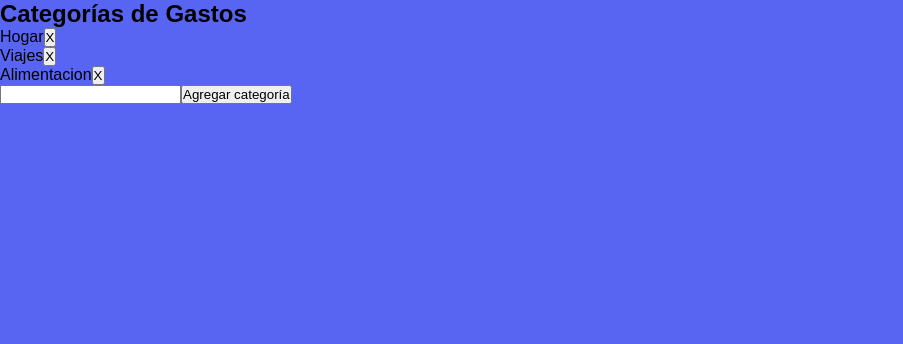
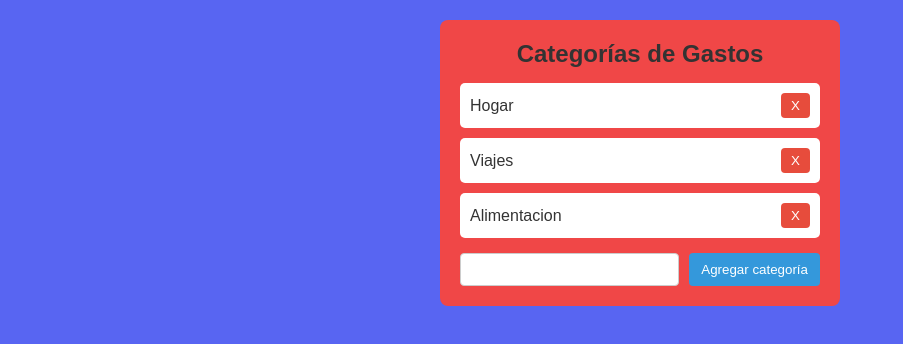
Before and after one commit to Ch31ios/Finance_app, a React (Vite) app: page /category-manager in a window 1280 px wide. Shown: the top 344 px of the page, without its empty margins (0-903 px from the left). Built offline with nearby package versions, Linux system fonts and the light colour scheme.

Commit message:
Agregando estilos a las paginas Category y analisis

```diff
--- a/src/pages/Analysis/Analysis.scss
+++ b/src/pages/Analysis/Analysis.scss
@@ -1,12 +1,44 @@
 .analysis {
-    width: 100%;
-    gap: 10px;
-    display: flex;
-    flex-direction: column;
+  width: 100%;
+  max-width: 500px;
+  margin: 20px auto;
+  padding: 20px;
+  background-color: #e6e9f7;
+  border-radius: 10px;
+  font-family: Arial, sans-serif;
+  color: #333;
+
+  h2, h3 {
+    text-align: center;
+    margin-bottom: 15px;
+    color: #2c3e50;
+  }
+
+  .summary {
+    background-color: #ffffff;
+    padding: 15px;
+    border-radius: 8px;
+    box-shadow: 0 0 5px rgba(0, 0, 0, 0.1);
+    margin-bottom: 20px;
 
     p {
-        color: #fff;
-        font-size: 1rem;
-        line-height: 1.5;
+      margin: 8px 0;
+      font-size: 1rem;
+      color: #444;
     }
+  }
+
+  .categorias {
+    list-style: none;
+    padding: 0;
+
+    li {
+      background-color: #ffffff;
+      margin-bottom: 10px;
+      padding: 10px;
+      border-radius: 5px;
+      color: #555;
+      box-shadow: 0 1px 3px rgba(0, 0, 0, 0.05);
+    }
+  }
 }
--- a/src/pages/CategoryManager/CategoryManager.scss
+++ b/src/pages/CategoryManager/CategoryManager.scss
@@ -1,12 +1,73 @@
-.category-manager {
-    width: 100%;
+.category-container {
+  width: 100%;
+  max-width: 400px;
+  margin: 20px auto;
+  padding: 20px;
+  background-color: #f04747;
+  border-radius: 8px;
+  font-family: Arial, sans-serif;
+
+  h2 {
+    text-align: center;
+    color: #333;
+    margin-bottom: 15px;
+  }
+
+  ul {
+    list-style-type: none;
+    padding: 0;
+
+    li {
+      background-color: #fff;
+      margin-bottom: 10px;
+      padding: 10px;
+      border-radius: 5px;
+      display: flex;
+      justify-content: space-between;
+      align-items: center;
+
+      span {
+        color: #333;
+      }
+
+      button {
+        background-color: #e74c3c;
+        color: #fff;
+        border: none;
+        padding: 5px 10px;
+        border-radius: 4px;
+        cursor: pointer;
+
+        &:hover {
+          background-color: #c0392b;
+        }
+      }
+    }
+  }
+
+  div {
+    display: flex;
     gap: 10px;
-    display: flex;
-    flex-direction: column;
+    margin-top: 15px;
 
-    p {
-        color: #fff;
-        font-size: 1rem;
-        line-height: 1.5;
+    input {
+      flex: 1;
+      padding: 8px;
+      border: 1px solid #ccc;
+      border-radius: 4px;
     }
+
+    button {
+      padding: 8px 12px;
+      background-color: #3498db;
+      color: #fff;
+      border: none;
+      border-radius: 4px;
+      cursor: pointer;
+
+      &:hover {
+        background-color: #2980b9;
+      }
+    }
+  }
 }
```
